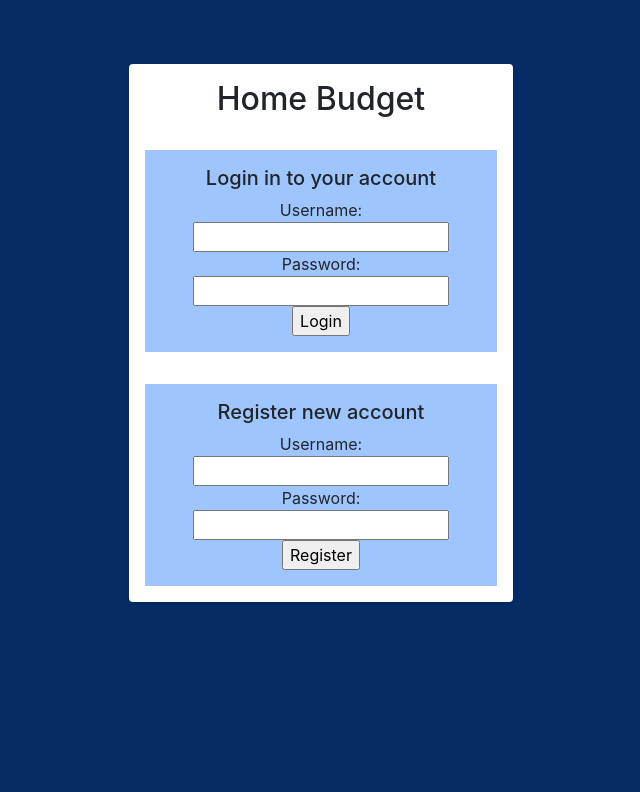
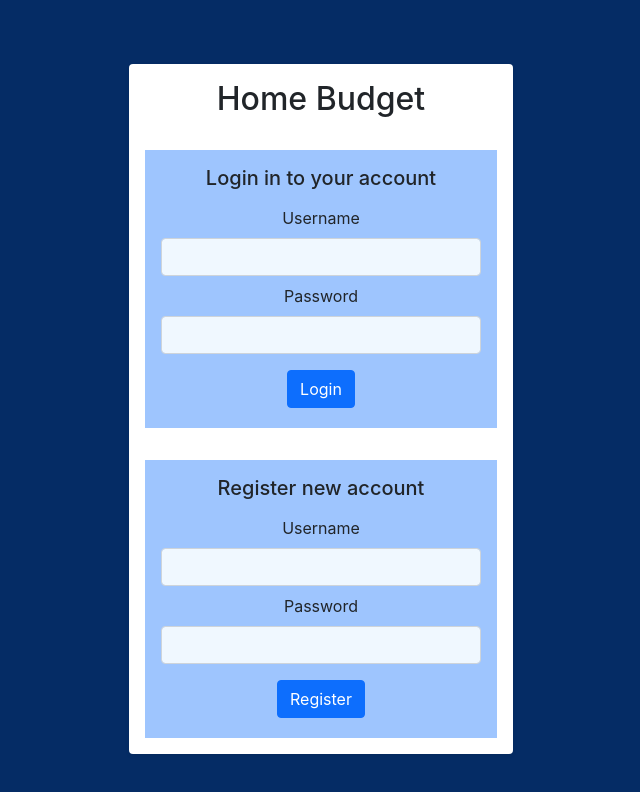
Before and after one commit to PawelWisn/HomeBudget, a React (Create React App) app in the folder frontend/: page / in a window 1280 px wide. Shown: the top 792 px of the page, without its empty margins (319-959 px from the left). Built offline with nearby package versions, Linux system fonts and the light colour scheme.

Commit message:
login and register forms use bootstrap

```diff
--- a/frontend/src/App.css
+++ b/frontend/src/App.css
@@ -47,7 +47,7 @@ body{
   margin-right: 5%;
 }
 
-.authform{
+.autharea{
   background-color: white;
   margin-left: 35%;
   margin-right: 35%;
@@ -55,10 +55,16 @@ body{
   padding: 2em;
 }
 
-.loginform, .registerform{
+
+.authform{
   background-color: #9ec5fe;
   margin-top: 2em;
   padding: 1em;
+}
+
+.authform input{
+  text-align: left;
+  background-color: aliceblue;
 }
 
 .homepage{
--- a/frontend/src/components/LoginComponent.tsx
+++ b/frontend/src/components/LoginComponent.tsx
@@ -8,18 +8,23 @@ function LoginComponent() {
     const history = useHistory();
 
     return (
-        <div className={"loginform"}>
+        <div className={"authform"}>
             <h5>Login in to your account</h5>
-            <form id='loginForm'>
-              <label>Username:</label><br/>
-              <input type="text" id="log_username" name="username"/><br/>
-              <label>Password:</label><br/>
-              <input type="password" id="log_password" name="password"/><br/>
-              <input type="submit" value="Login" onClick={(e)=>{
+            <form>
+                <div className="mb-2 mt-3">
+                    <label htmlFor="inputUsername1" className="form-label ">Username</label>
+                    <input type="text" className="form-control" id="inputUsername1" aria-describedby="emailHelp"/>
+                </div>
+                <div className="mb-2">
+                    <label htmlFor="inputPassword1" className="form-label">Password</label>
+                    <input type="password" className="form-control" id="inputPassword1"/>
+                </div>
+                <div className="mb-1 mt-3">
+                    <button type="submit" className="btn btn-primary" onClick={(e)=>{
                         e.preventDefault();
                         axios.post('http://localhost:8001/auth/jwt/create/',{
-                    "username": $('#log_username').val(),
-                    "password": $('#log_password').val(),
+                            "username": $('#inputUsername1').val(),
+                            "password": $('#inputPassword1').val(),
                         })
                         .then(function (response){
                             return response;
@@ -27,7 +32,9 @@ function LoginComponent() {
                         .then(function (response:any){
                             storeToken(response.data.access);
                             history.push('/home');
-                })}}/>
+                        })}}>Login
+                    </button>
+                </div>
             </form>
         </div>
     );
--- a/frontend/src/components/RegisterComponent.tsx
+++ b/frontend/src/components/RegisterComponent.tsx
@@ -4,18 +4,23 @@ import $ from 'jquery';
 function RegisterComponent() {
 
     return (
-        <div className={"registerform"}>
+        <div className={"authform"}>
             <h5>Register new account</h5>
             <form>
-              <label>Username:</label><br/>
-              <input type="text" id="reg_username" name="username"/><br/>
-              <label>Password:</label><br/>
-              <input type="password" id="reg_password" name="password"/><br/>
-              <input type="submit" value="Register" onClick={(e)=>{
+                <div className="mb-2 mt-3">
+                    <label htmlFor="inputUsername2" className="form-label align-self-start">Username</label>
+                    <input type="text" className="form-control" id="inputUsername2" aria-describedby="emailHelp"/>
+                </div>
+                <div className="mb-2">
+                    <label htmlFor="inputPassword2" className="form-label">Password</label>
+                    <input type="password" className="form-control" id="inputPassword2"/>
+                </div>
+                <div className="mb-1 mt-3">
+                    <button type="submit" className="btn btn-primary" onClick={(e)=>{
                         e.preventDefault();
                         axios.post('http://localhost:8001/auth/users/',{
-                    "username": $('#reg_username').val(),
-                    "password": $('#reg_password').val(),
+                            "username": $('#inputUsername2').val(),
+                            "password": $('#inputPassword2').val(),
                         })
                         .then(function (response){
                             window.location.reload();
@@ -23,7 +28,9 @@ function RegisterComponent() {
                         .catch(function (error){
                             alert(JSON.stringify(error.response.data, null, 2));
                         })
-              }}/>
+                        }}>Register
+                    </button>
+                </div>
             </form>
         </div>
     );
--- a/frontend/src/views/Authorization.tsx
+++ b/frontend/src/views/Authorization.tsx
@@ -4,7 +4,7 @@ import RegisterComponent from "../components/RegisterComponent";
 function Authorization() {
 
     return (
-        <div className={"authform shadow-sm p-3 mb-5 bg-body rounded"}>
+        <div className={"autharea shadow-sm p-3 mb-5 bg-body rounded"}>
             <h2>Home Budget</h2>
             <LoginComponent/>
             <RegisterComponent/>
```
Also changed, not shown: 1 other file (tests, documents, lock files or other folders). Lines whose indentation alone changed are shown as unchanged.
